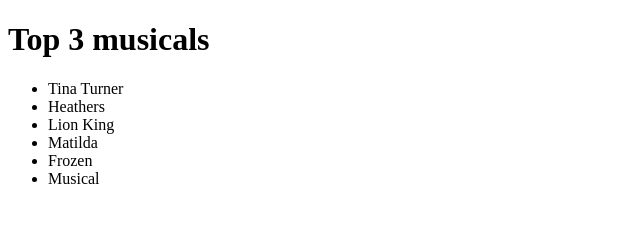
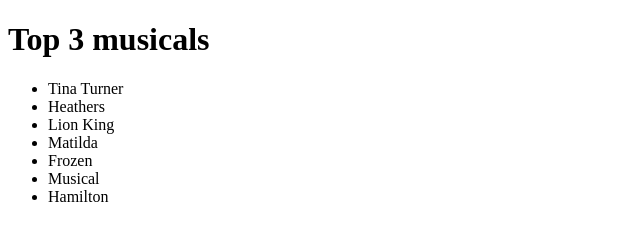
Before and after one commit to AsthaShaw/firstGitHubRepoSecond, a plain HTML site: page index.html in a window 1280 px wide. Shown: the full height of the page, 0-640 px from the left. Drawn offline with Linux system fonts and the light colour scheme.

Commit message:
Update index.html
Added hamilton

```diff
--- a/index.html
+++ b/index.html
@@ -16,6 +16,7 @@
         <li>Matilda</li>
         <li>Frozen</li>
         <li>Musical</li>
+        <li>Hamilton</li>
     </ul>
 </body>
 </html>
```
